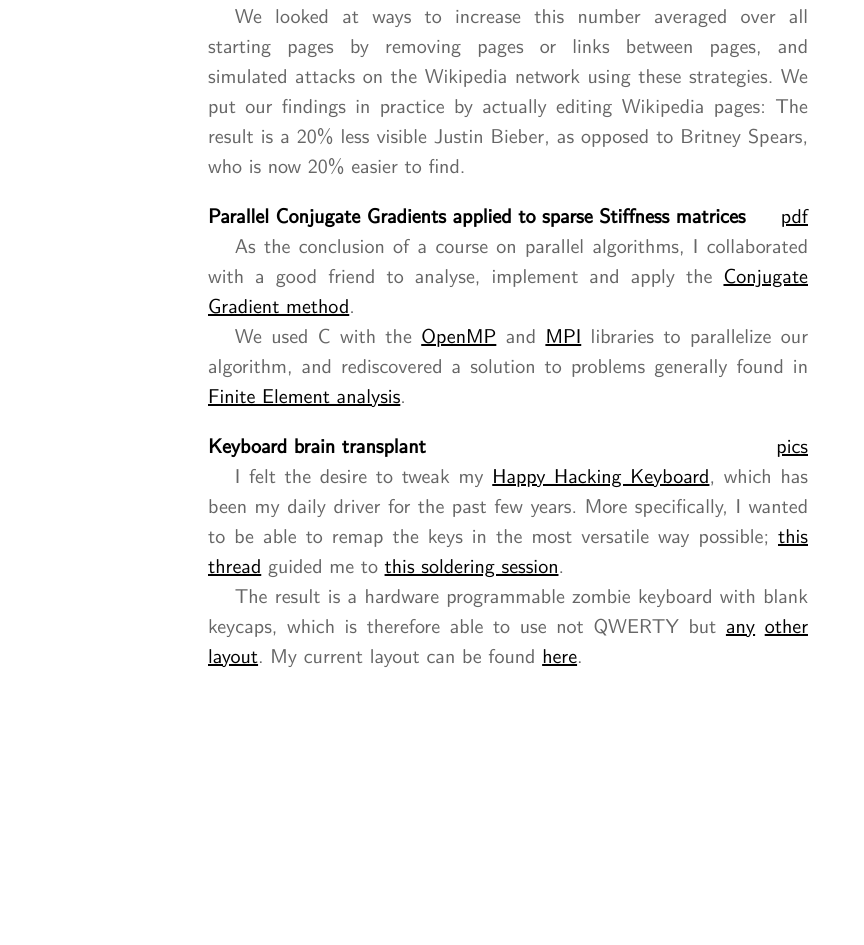
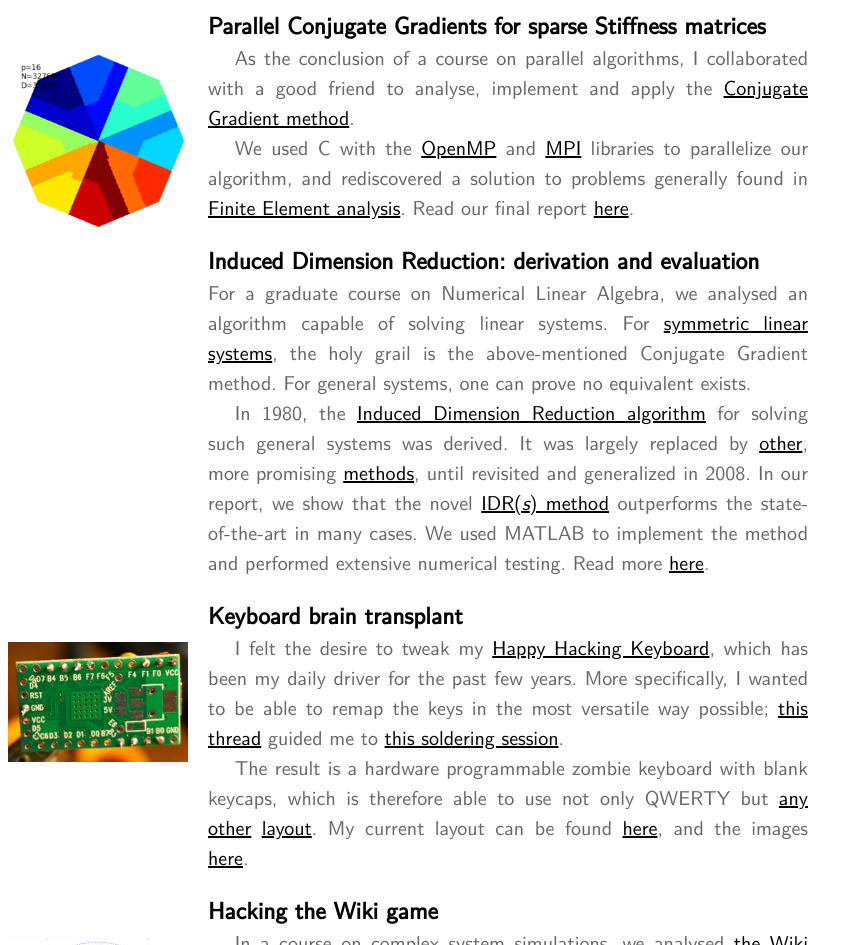
Before and after one commit to Jannertje/Jannertje.github.io, a plain HTML site: page index.html in a window 1280 px wide. Shown: the part 692-1637 px from the top of the page, without its empty margins (0-864 px from the left). Before the commit the page ends 1382 px from the top, so only its background shows below. Drawn offline with Linux system fonts and the light colour scheme.

Commit message:
update: more projects, newish layout

```diff
--- a/index.html
+++ b/index.html
@@ -13,76 +13,153 @@
           <li><a class="email" href="mailto:jan@janner.me" target="_blank">email me</a></li>
           <li><a class="github" href="https://github.com/Jannertje" target="_blank">github</a></li>
           <li><a class="linkedin" href="https://nl.linkedin.com/in/janwesterdiep" target="_blank">linkedin</a></li>
-        <li><a class="linkedin" href="mailto:jan@janner.me?subject=Resume" target="_blank">resume</a></li>
+          <li><a class="resume" href="files/resume.pdf" target="_blank">resume</a></li>
         </ul>
       </aside>
     </header>
 
     <section class="me">
-    <h2>Me</h2>
+      <h2>About me</h2>
+      <aside class="image">
+        <img src="images/me.jpg" />
+      </aside>
 
-    <p>My name's Jan, from Amsterdam the Netherlands. I'm a busy bee,
+      <p>
+        My name's Jan, from Amsterdam the Netherlands. I'm a busy bee,
         a dreamer, a kid at heart, and eager to explore new ideas. I
-    <span class="word" title="to tinker with: to try to repair or improve something by making small changes or adjustments to it.">tinker with</span>
+        <span class="word" title="to tinker with: to try to repair or improve
+          something by making small changes or adjustments to it.">tinker with</span>
         everything I see and enjoy understanding "how it works". Mathematics and
-    computer science are my thing.</p>
+        computer science are my thing.
+      </p>
 
-    <p>I enjoy sports, specifically athletics and olympic weightlifting. I do
+      <p>
+        I enjoy sports, specifically athletics and olympic weightlifting. I do
         all my coding &ndash; mostly C(++), MATLAB and Python &ndash; in vim.  I write
-    my documents using <a href="https://en.wikipedia.org/wiki/LaTeX" class="latex">L<sup>a</sup>T<sub>e</sub>X</a>.</p>
+        my documents using <a href="https://en.wikipedia.org/wiki/LaTeX">LaTeX</a>.
+      </p>
 
-    <p>If you're reading this, I'm looking for an internship position for Fall 2016 in the
-    field of Software Engineering, so let me know if you've got anything :)</p>
+      <p>
+        If you're reading this, I'm looking for an internship position for Fall 2016 in the
+        field of Software Engineering, so let me know if you've got anything :)
+      </p>
+
+      <p>
+        Want to reach me? You're best off <a class="email" href="mailto:jan@janner.me" target="_blank">emailing me</a>.
+      </p>
+      <p>
+        Want to hire me? See my
+          <a class="linkedin" href="https://nl.linkedin.com/in/janwesterdiep" target="_blank">LinkedIn</a> and
+          <a class="resume" href="files/resume.pdf" target="_blank">resume</a>.
+      </p>
     </section>
 
     <section class="projects">
-    <h2>Projects</h2>
+      <h2>Projects and research</h2>
 
-    <dl>
-      <dt>Hacking the Wiki game <a href="http://rexvalkering.nl/wiki/index.php/Hacking_the_Wiki_Game" target="_blank">link</a></dt>
-      <dd>
-        <p>In a course on complex system simulations, we analysed the Wiki game.
+      <!-- Apparatus -->
+      <!-- IDR and BiCG-stab -->
+      <!-- Bachelor thesis -->
+      <!--<h3>Approximating functions using polynomials</h3>
+      <p>
+        In my Bachelor's Thesis, my advisor and I looked at a fast algorithm that
+        finds near-optimal approximations to arbitrary functions.  It
+        works by continually refining the approximation "where necessary", making
+        it an <em>adaptive</em> algorithm.
+
+      </p>-->
+
+      <h3>Parallel Conjugate Gradients for sparse Stiffness matrices</h3>
+      <aside class="image">
+        <a href="files/ParallelAlgorithms.pdf" target="_blank"> <img src="images/parallel.png" /> </a>
+      </aside>
+
+      <p>
+        As the conclusion of a course on parallel algorithms, I collaborated with
+        a good friend to analyse, implement and apply the
+        <a href="https://en.wikipedia.org/wiki/Conjugate_gradient_method"
+          target="_blank">Conjugate Gradient method</a>.
+      </p>
+
+      <p>
+        We used C with the <a href="http://openmp.org/wp/" target="_blank">OpenMP</a> and
+        <a href="http://www.mpi-forum.org/" target="_blank">MPI</a> libraries to parallelize
+        our algorithm, and rediscovered a solution to problems generally found in
+        <a href="https://en.wikipedia.org/wiki/Finite_element_method"
+          target="_blank">Finite Element analysis</a>. Read our final report
+        <a href="files/ParallelAlgorithms.pdf" target="_blank">here</a>.
+      </p>
+
+
+      <h3>Induced Dimension Reduction: derivation and evaluation</h3>
+      <p>
+        For a graduate course on Numerical Linear Algebra, we analysed an algorithm
+        capable of solving linear systems.  For <a href="https://en.wikipedia.org/wiki/Symmetric_matrix"
+          target="_blank">symmetric linear systems</a>, the holy grail is the
+        above-mentioned Conjugate Gradient method.  For general systems, one can
+        prove no equivalent exists.
+      </p>
+
+      <p>
+      In 1980, the <a href="http://link.springer.com/content/pdf/10.1007/BFb0086930.pdf"
+        target="_blank">Induced Dimension Reduction algorithm</a> for solving such general
+        systems was derived.  It was largely replaced by
+        <a href="https://en.wikipedia.org/wiki/Biconjugate_gradient_method" target="_blank">other</a>, more promising <a href="https://en.wikipedia.org/wiki/Biconjugate_gradient_stabilized_method" target="_blank">methods</a>, until revisited and generalized in 2008.
+        In our report, we show that the novel <a href="http://ta.twi.tudelft.nl/nw/users/gijzen/IDR.html"
+          target="_blank">IDR(<em>s</em>) method</a> outperforms
+        the state-of-the-art in many cases.  We used MATLAB to implement the
+        method and performed extensive numerical testing. Read more
+        <a href="files/NumericalLinearAlgebra.pdf" target="_blank">here</a>.
+      </p>
+
+
+      <h3>Keyboard brain transplant</h3>
+      <aside class="image">
+        <a href="http://imgur.com/gallery/lk7IU/new" target="_blank"> <img src="images/kb.png" /> </a>
+      </aside>
+
+      <p>
+        I felt the desire to tweak my <a href="https://en.wikipedia.org/wiki/Happy_Hacking_Keyboard"
+          target="_blank">Happy Hacking Keyboard</a>,
+        which has been my daily driver for the past few years.  More specifically,
+        I wanted to be able to remap the keys in the most versatile way possible;
+        <a href="https://geekhack.org/index.php?topic=12047.0" target="_blank">this thread</a>
+        guided me to <a href="http://imgur.com/gallery/lk7IU/new" target="_blank">this soldering session</a>.
+      </p>
+
+      <p>
+        The result is a hardware programmable zombie keyboard
+        with blank keycaps, which is therefore able to use not only QWERTY but
+        <a href="https://en.wikipedia.org/wiki/Dvorak_Simplified_Keyboard" target="_blank">any</a>
+        <a href="http://colemak.com/" target="_blank">other</a>
+        <a href="http://www.workmanlayout.com/" target="_blank">layout</a>. My current layout can
+        be found <a href="https://github.com/Jannertje/hhkb_janner/blob/master/keyboard/hhkb/keymap_janner.c" target="_blank">here</a>,
+        and the images <a href="http://imgur.com/gallery/lk7IU/new" target="_blank">here</a>.
+      </p>
+
+
+      <h3>Hacking the Wiki game</h3>
+      <aside class="image">
+        <a href="http://rexvalkering.nl/wiki/index.php/Hacking_the_Wiki_Game" target="_blank"> <img src="images/wiki.png" /> </a>
+      </aside>
+
+      <p>
+        In a course on complex system simulations, we analysed <a
+        href="https://en.wikipedia.org/wiki/Wikipedia:Wiki_Game" target="_blank">the Wiki game</a>.
         This is a text-based game designed to work specifically with Wikipedia,
         where the goal is to reach a specific article in the smallest number of
-        clicks, starting from the Random page.</p>
+        clicks, starting from the Random page.
+      </p>
 
-        <p>We looked at ways to increase this number averaged over all starting
+      <p>
+        We looked at ways to increase this number averaged over all starting
         pages by removing pages or links between pages, and simulated attacks
         on the Wikipedia network using these strategies.  We put our findings
         in practice by actually editing Wikipedia pages:  The result is a 20%
         less visible Justin Bieber, as opposed to Britney Spears, who is now
-        20% easier to find.</p>
-      </dd>
-
-      <dt>Parallel Conjugate Gradients applied to sparse Stiffness matrices <a href="#" target="_blank">pdf</a></dt>
-      <dd>
-        <p>As the conclusion of a course on parallel algorithms, I collaborated with
-        a good friend to analyse, implement and apply the
-        <a href="https://en.wikipedia.org/wiki/Conjugate_gradient_method" target="_blank">Conjugate Gradient method</a>.</p>
-
-        <p>We used C with the <a href="http://openmp.org/wp/" target="_blank">OpenMP</a> and
-        <a href="http://www.mpi-forum.org/" target="_blank">MPI</a> libraries to parallelize
-        our algorithm, and rediscovered a solution to problems generally found in
-        <a href="https://en.wikipedia.org/wiki/Finite_element_method" target="_blank">Finite Element analysis</a>.
+        20% easier to find.  Find the wiki page on this project
+        <a href="http://rexvalkering.nl/wiki/index.php/Hacking_the_Wiki_Game" target="_blank">here</a>.
       </p>
-      </dd>
-
-      <dt>Keyboard brain transplant <a href="http://imgur.com/gallery/lk7IU/new" target="_blank">pics</a></dt>
-      <dd>
-        <p>I felt the desire to tweak my <a href="https://en.wikipedia.org/wiki/Happy_Hacking_Keyboard" target="_blank">Happy Hacking Keyboard</a>,
-        which has been my daily driver for the past few years.  More specifically,
-        I wanted to be able to remap the keys in the most versatile way possible;
-        <a href="https://geekhack.org/index.php?topic=12047.0" target="_blank">this thread</a>
-        guided me to <a href="http://imgur.com/gallery/lk7IU/new" target="_blank">this soldering session</a>.</p>
-
-        <p>The result is a hardware programmable zombie keyboard
-        with blank keycaps, which is therefore able to use not QWERTY but
-        <a href="https://en.wikipedia.org/wiki/Dvorak_Simplified_Keyboard" target="_blank">any</a>
-        <a href="http://colemak.com/" target="_blank">other</a>
-        <a href="http://www.workmanlayout.com/" target="_blank">layout</a>. My current layout can
-        be found <a href="https://github.com/Jannertje/hhkb_janner/blob/master/keyboard/hhkb/keymap_janner.c" target="_blank">here</a>.
-      </dd>
-    </dl>
     </section>
   </body>
 </html>
--- a/master.css
+++ b/master.css
@@ -1,6 +1,8 @@
 body {
   width: 800px;
   font-family: 'latin_modern_sans10_regular';
+  font-size: 15pt;
+  text-align: justify;
 }
 
 header {
@@ -35,6 +37,10 @@ header aside li a {
   */
 }
 
+a, .word {
+  color: black;
+}
+
 /*
 a.email {
   background-image: url("images/email.png");
@@ -57,8 +63,27 @@ section {
   position: relative;
   padding-left: 200px;
   margin-top: 40pt;
-  font-size: 15pt;
-  text-align: justify;
+}
+
+section:first-of-type {
+  margin-top: 0px;
+}
+
+h2, h3 {
+  margin: 0px;
+}
+
+h2 {
+  padding-bottom: 3px;
+  border-bottom: 1px solid #ccc;
+}
+
+.image img {
+  position: absolute;
+  left: 0px;
+  width: 180px;
+  margin: 0px;
+  margin-top: 10px;
 }
 
 section p {
@@ -67,41 +92,14 @@ section p {
   color: #666;
 }
 
-a, .word {
-  color: black;
-}
-
-section > p:first-of-type {
+h2 + p, h3 + p {
   text-indent: 0pt;
 }
 
-section h2 {
-  position: absolute;
-  top: 0;
-  left: 0;
-  width: 180px;
-  margin: 0px;
-  text-align: right;
-  line-height: 15pt;
-}
-
-dt {
+h3 {
   margin-top: 15pt;
-  padding-right: 40px;
   font-weight: bold;
   position: relative;
-}
-
-dt a {
-  font-weight: normal;
-  position: absolute;
-  top: 0;
-  right: 0;
-}
-
-dd {
-  margin-left: 0px;
-  text-indent: 20pt;
 }
 
 .word {
```
Also changed, not shown: images/kb.png (added), images/me.jpg (added), images/parallel.png (added), images/wiki.png (added), 1 other file. Lines whose indentation alone changed are shown as unchanged.
